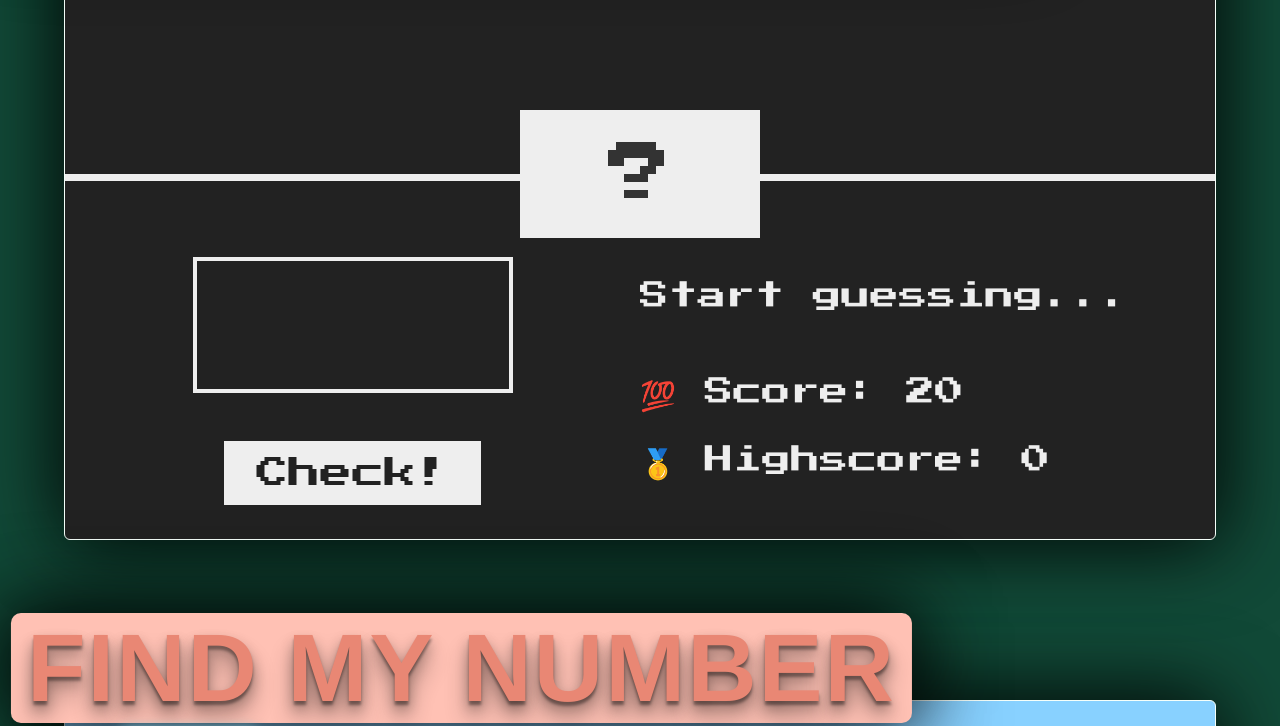
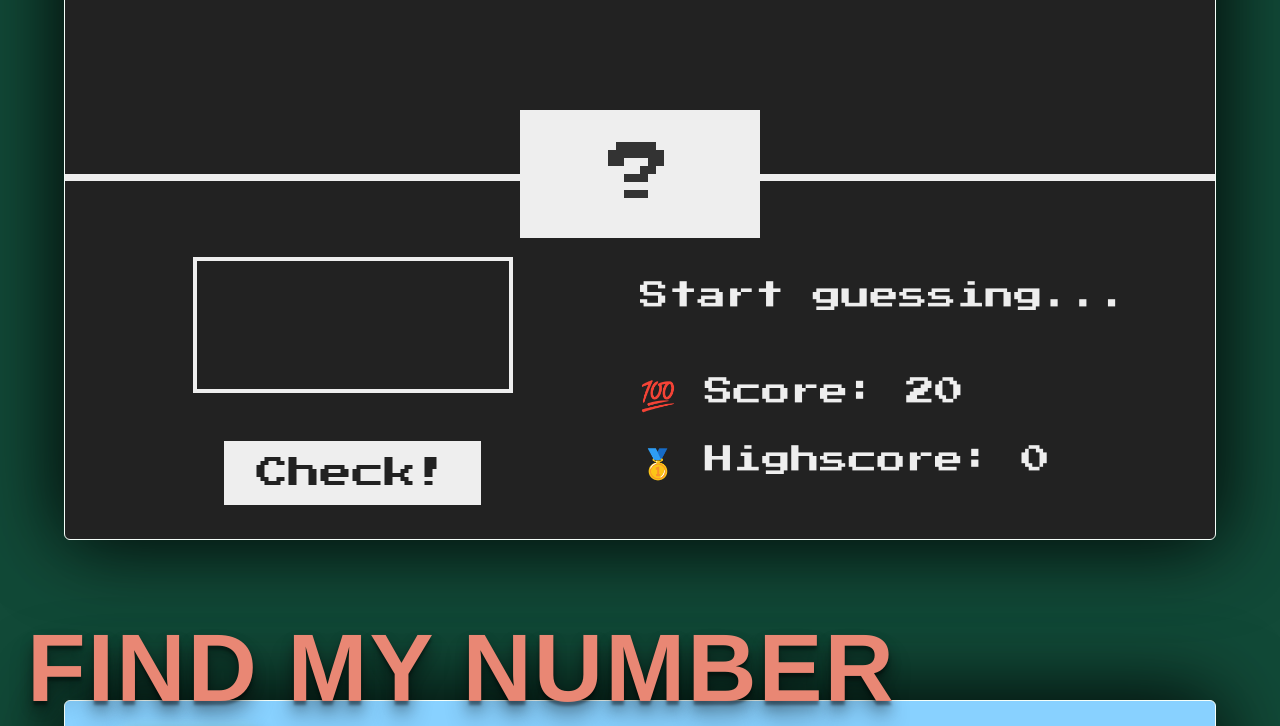
Before and after one commit to HegedusAlexandra/small_projects, a plain HTML site: page index.html in a window 1280 px wide. Shown: the part 212-938 px from the top of the page. Drawn offline with Linux system fonts and the light colour scheme; a web font is replaced by a local one.

Commit message:
changed css

```diff
--- a/index.css
+++ b/index.css
@@ -35,10 +35,10 @@ h2 {
   padding-right: 2vh;
   text-shadow: 0px 4px 3px rgba(0, 0, 0, 0.4), 0px 8px 13px rgba(0, 0, 0, 0.3),
     0px 18px 23px rgba(0, 0, 0, 0.3);
-  background-color: #ffc1b4;
+
   border-radius: 10px;
-  box-shadow: 0.5rem 0.5rem 5rem rgba(0, 0, 0, 0.687),
-    -0.5rem -0.5rem 5rem rgba(0, 0, 0, 0.687);
+  /*  box-shadow: 0.5rem 0.5rem 5rem rgba(0, 0, 0, 0.687),
+    -0.5rem -0.5rem 5rem rgba(0, 0, 0, 0.687); */
   text-transform: uppercase;
 }
 
```
